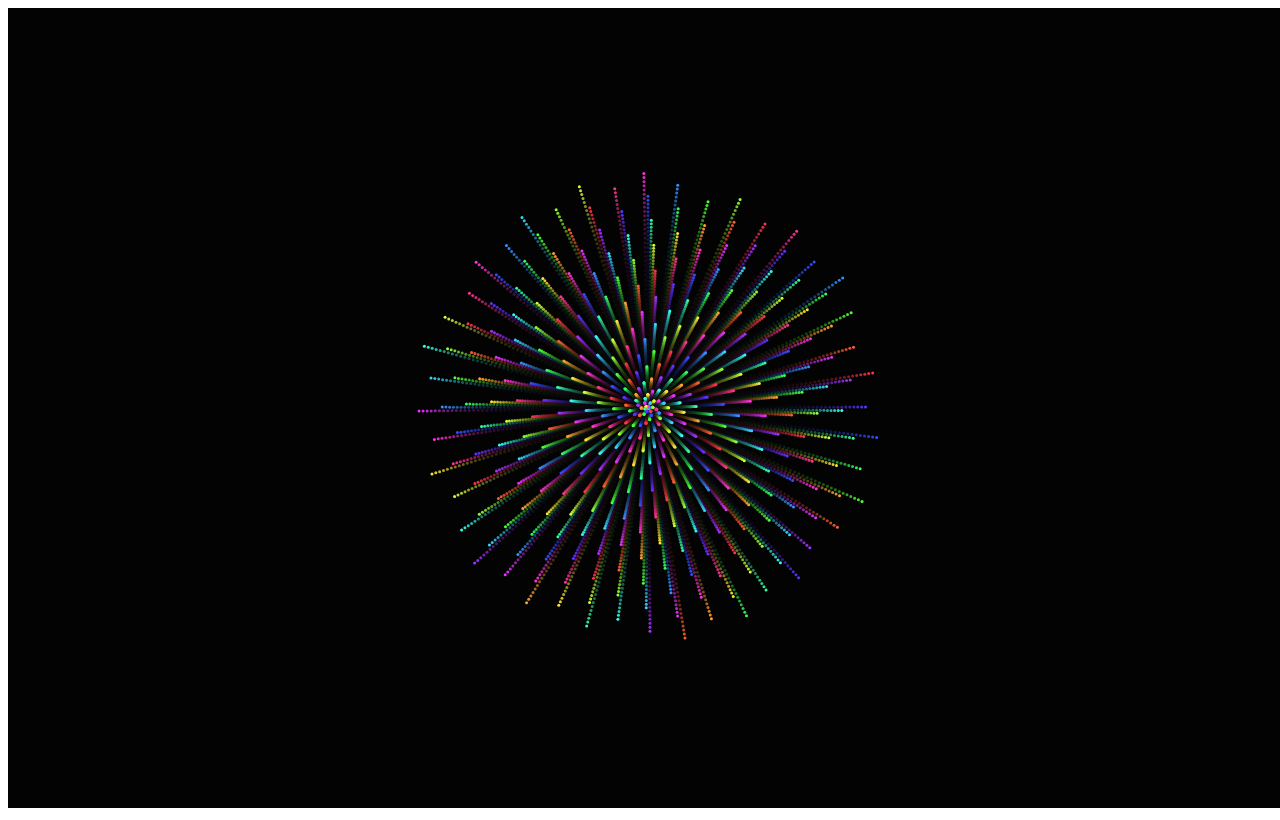
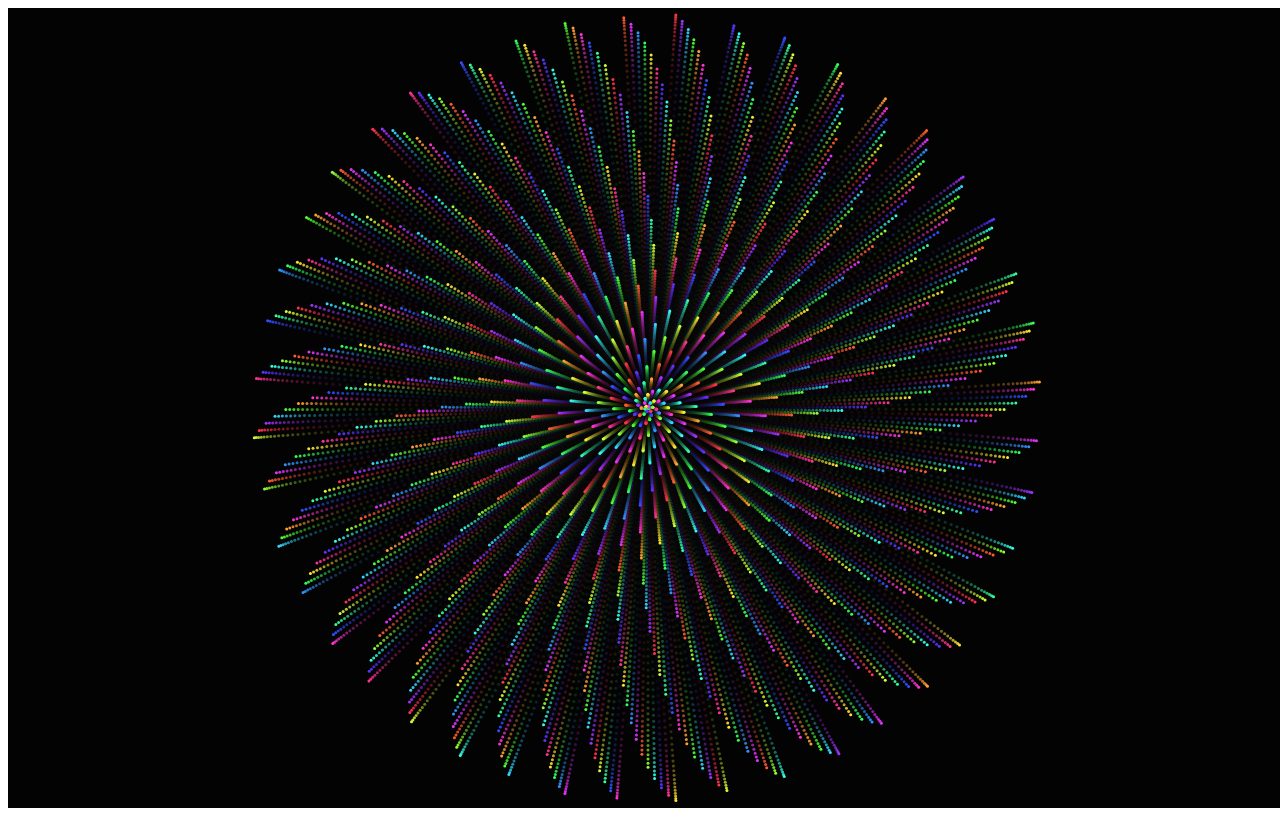
Before and after one commit to ravana69/firework, a plain HTML site: page index.html in a window 1280 px wide. Drawn offline with Linux system fonts and the light colour scheme; animation ran at ten frames a second.

Commit message:
Update index.html

```diff
--- a/index.html
+++ b/index.html
@@ -26,7 +26,7 @@
           $.fillRect(0, 0, c.width, c.height);
           var foo, i, j, r;
           foo = Math.sin(t) * 2 * Math.PI;
-          for (i=0; i<400; ++i) {
+          for (i=0; i<900; ++i) {
             r = 400 * Math.sin(i * foo);
             $.globalCompositeOperation = '';
             $.fillStyle = 'hsla(' + i + 12 + ',100%, 60%,1)';
```
